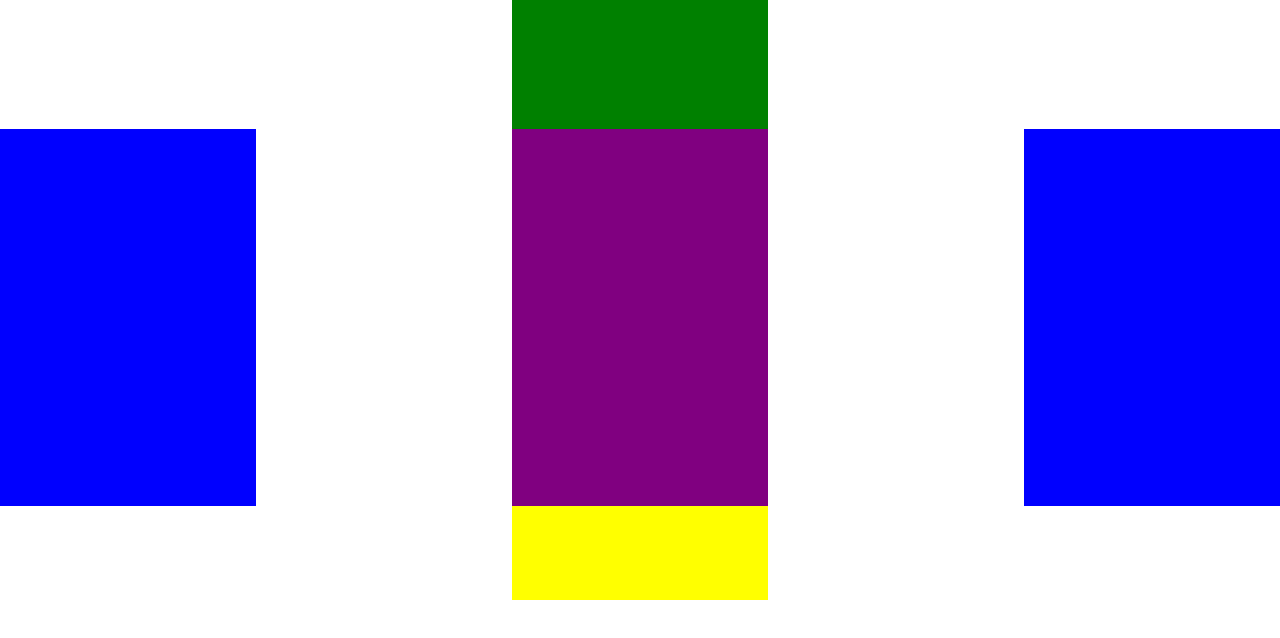
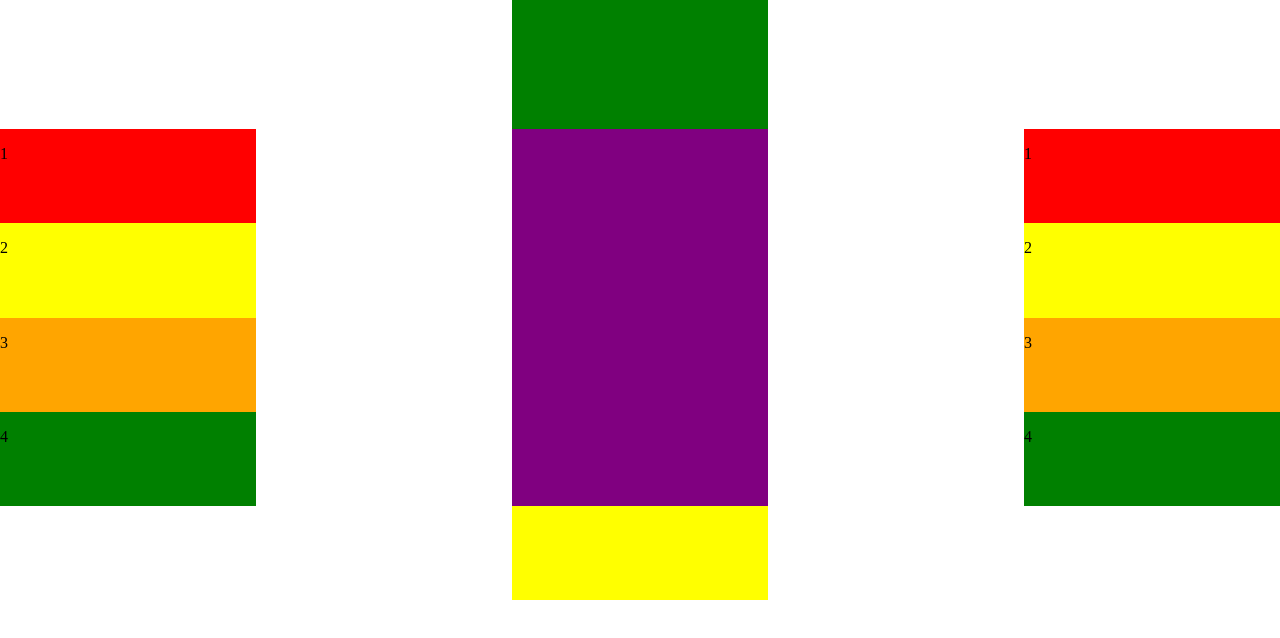
Before and after one commit to ShanTheNaan/Tabootleg, a website: page client/GameUI.html in a window 1280 px wide. Shown: the part 106-744 px from the top of the page. Drawn offline with nearby package versions, Linux system fonts and the light colour scheme.

Commit message:
Updating Server/Client interaction

```diff
--- a/client/GameUI.html
+++ b/client/GameUI.html
@@ -7,13 +7,11 @@
     <meta charset="utf-8" />
     <meta http-equiv="Content-type" content="text/html; charset=utf-8" />
     <meta name="viewport" content="width=device-width, initial-scale=1" />
-
     <link rel="stylesheet" type="text/css" href="css/GameUI.css">
 </head>
 
 <body>
-<script src="https://cdn.jsdelivr.net/npm/js-cookie@2/src/js.cookie.min.js"></script>
-<script src="js/client.js"></script>
+
 
 <div class="container">
 
@@ -34,7 +32,10 @@
   </div>
 
   <div class="team1">
-
+    <div class="t1Player1" id="t1-p1"> <p> 1 </p> </div>
+    <div class="t1Player2" id="t1-p2"> <p> 2 </p> </div>
+    <div class="t1Player3" id="t1-p3"> <p> 3 </p> </div>
+    <div class="t1Player4" id="t1-p4"> <p> 4 </p> </div>
   </div>
 
   <div class="wrong">
@@ -50,7 +51,10 @@
   </div>
 
   <div class="team2">
-
+    <div class="t2Player1" id="t2-p1"> <p> 1 </p> </div>
+    <div class="t2Player2" id="t2-p2"> <p> 2 </p> </div>
+    <div class="t2Player3" id="t2-p3"> <p> 3 </p> </div>
+    <div class="t2Player4" id="t2-p4"> <p> 4 </p> </div>
   </div>
 
   <div class="current-player">
@@ -58,6 +62,8 @@
   </div>
 
 </div>
+<script src="https://cdn.jsdelivr.net/npm/js-cookie@2/src/js.cookie.min.js"></script>
+<script src="js/client.js"></script>
 </body>
 
 </html>
--- a/client/css/GameUI.css
+++ b/client/css/GameUI.css
@@ -61,12 +61,61 @@ body {
   grid-column: 1 / 2;
   grid-row: 3 / 7;
   background-color: blue;
+  display: grid;
+  grid-template-columns: auto;
+  grid-template-rows: 1fr 1fr 1fr 1fr;
+  grid-template-areas:
+    "player1"
+    "player2"
+    "player3"
+    "player4";
+}
+
+.t1Player1 {
+  grid-area: player1;
+  background-color: red;
+}
+
+.t1Player2 {
+  grid-area: player2;
+  background-color: yellow;
+}
+
+.t1Player3 {
+  grid-area: player3;
+  background-color: orange;
+}
+
+.t1Player4 {
+  grid-area: player4;
+  background-color: green;
 }
 
 .team2 {
   grid-column: 7 / 8;
   grid-row: 3 / 7;
   background-color: blue;
+  display: grid;
+}
+
+.t2Player1 {
+
+  background-color: red;
+}
+
+.t2Player2 {
+
+  background-color: yellow;
+}
+
+.t2Player3 {
+
+  background-color: orange;
+}
+
+.t2Player4 {
+
+  background-color: green;
 }
 
 .card {
--- a/client/js/client.js
+++ b/client/js/client.js
@@ -2,10 +2,15 @@ var name = Cookies.get("username");
 console.log(name);
 
 var conn = new WebSocket('ws://localhost:8080');
-conn.onopen = function () {
-  conn.send(JSON.stringify({"id":"newUser", "name":name}));
+if(!document.webkitHidden) {
+  conn.addEventListener('open', function (event) {
+    conn.send(JSON.stringify({"id":"newUser", "name":name}));
+  });
 }
 
 conn.addEventListener('message', function(event) {
   console.log('Message from server ' + event.data);
+  var data = JSON.parse(event.data);
+  console.log(data.split(','));
+
 });
--- a/client/js/index.js
+++ b/client/js/index.js
@@ -4,10 +4,6 @@ button.onclick = function() {
   $(button).popover('dispose');
   var name = document.getElementById('uName').value;
   if (/^[a-zA-Z0-9_]{4,15}$/.test(name)) {
-    var conn = new WebSocket('ws://localhost:8080');
-    conn.onopen = function () {
-      conn.send(JSON.stringify({"id":"newUser", "name": name}));
-    }
     Cookies.set("username", name, {expires: 1});
     window.location.href = "GameUI.html";
   } else {
```
Also changed, not shown: Classes/Game.js (+25 -1 lines), server.js (+3 -6 lines), 1 other file.
